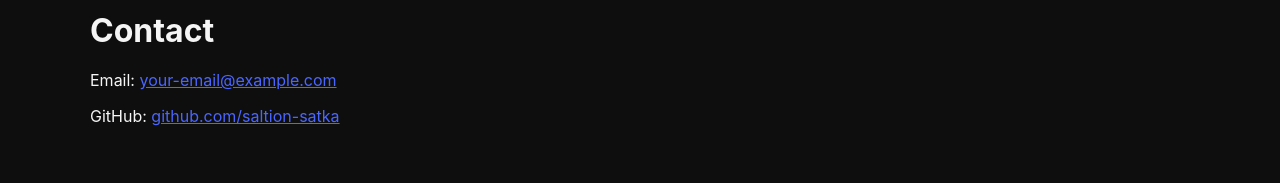
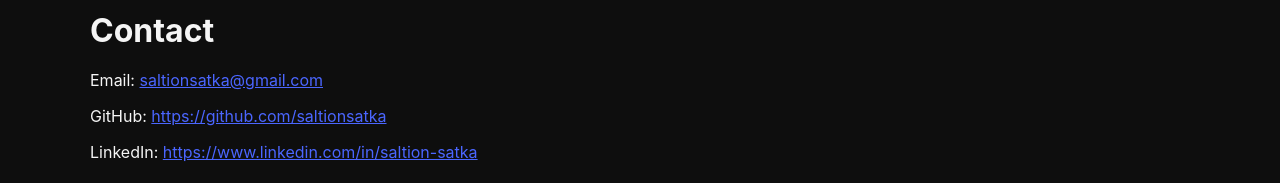
Before and after one commit to saltionsatka/saltion-satka.github.io, a plain HTML site: page index.html in a window 1280 px wide. Shown: the part 1135-1318 px from the top of the page. Drawn offline with Linux system fonts and the light colour scheme; no server answers.

Commit message:
Update index.html

```diff
--- a/index.html
+++ b/index.html
@@ -57,8 +57,9 @@
 
   <section id="contact">
     <h2>Contact</h2>
-    <p>Email: <a href="mailto:your-email@example.com" style="color:#4b66ff;">your-email@example.com</a></p>
-    <p>GitHub: <a href="https://github.com/saltion-satka" target="_blank" style="color:#4b66ff;">github.com/saltion-satka</a></p>
+    <p>Email: <a href="mailto:saltionsatka@gmail.com" style="color:#4b66ff;">saltionsatka@gmail.com</a></p>
+    <p>GitHub: <a href="https://github.com/saltionsatka" target="_blank" style="color:#4b66ff;">https://github.com/saltionsatka</a></p>
+    <p>LinkedIn: <a href="https://www.linkedin.com/in/saltion-satka" target="_blank" style="color:#4b66ff;">https://www.linkedin.com/in/saltion-satka</a></p>
   </section>
 
   <footer>
```
